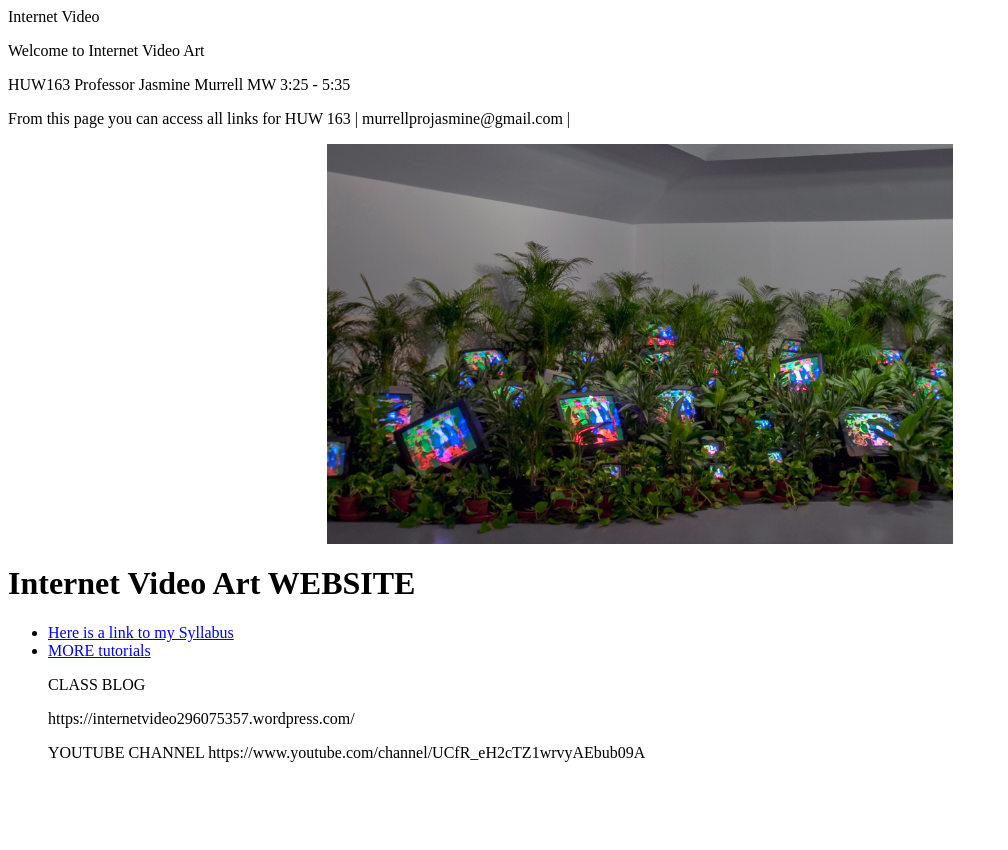
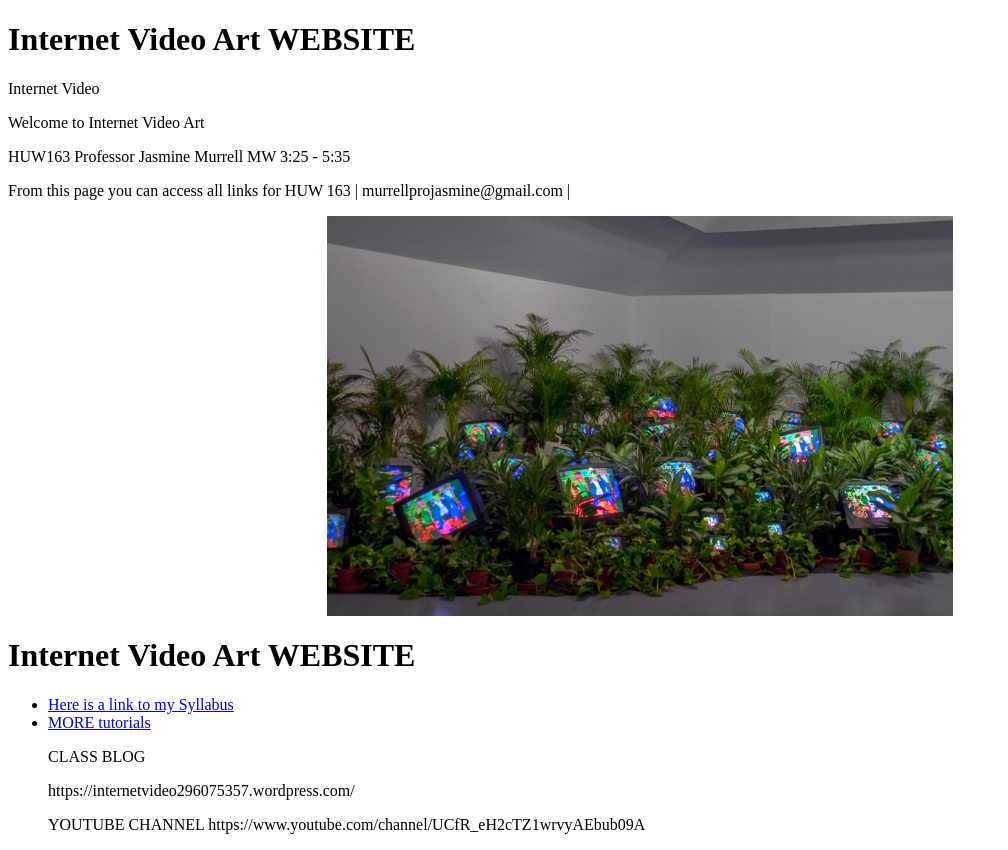
Before and after one commit to jasminemurrell/videoart.github.io, a plain HTML site: page index.html in a window 1280 px wide. Shown: the whole page, without its empty margins (0-1008 px from the left). Before the commit the page ends 800 px from the top, so only its background shows below. Drawn offline with Linux system fonts and the light colour scheme.

Commit message:
Update index.html

```diff
--- a/index.html
+++ b/index.html
@@ -1,6 +1,8 @@
 <!DOCTYPE html>
 <html>
-  <head>Internet Video
+  <head>
+    <h1>Internet Video Art WEBSITE</h1>
+    Internet Video
   <p>Welcome to Internet Video Art
 </p>
   <p> HUW163 Professor Jasmine Murrell  MW 3:25 - 5:35</p>
```
